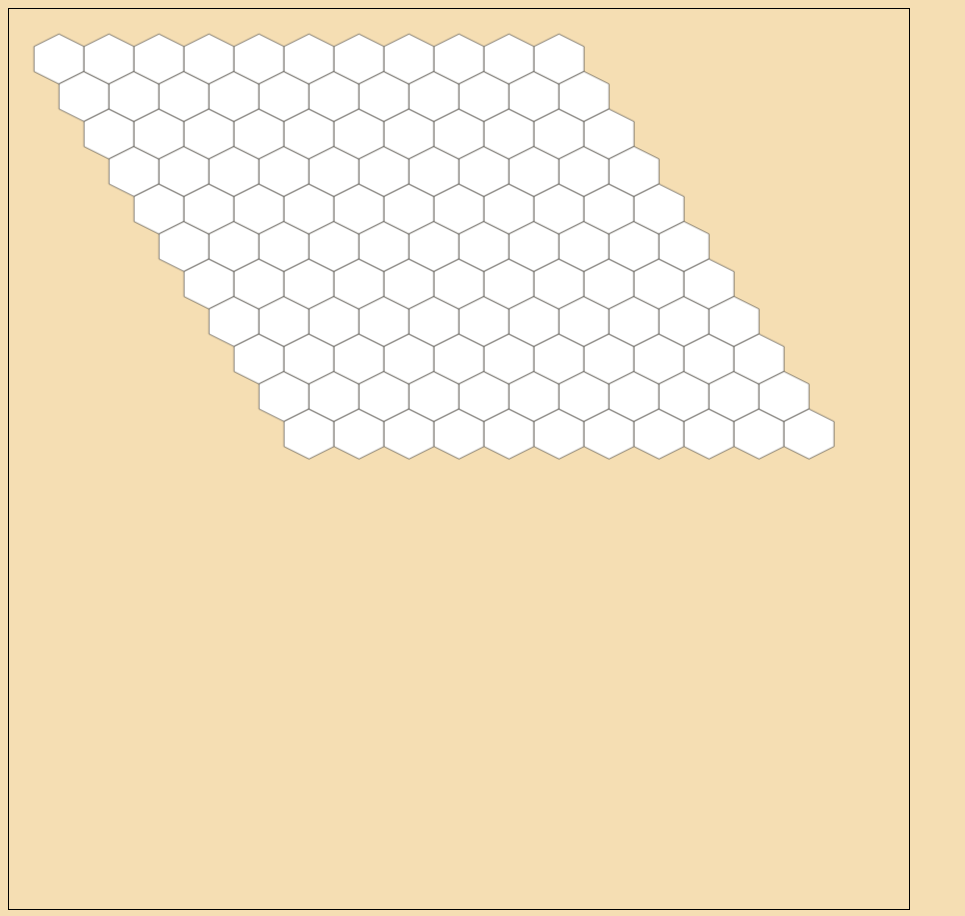
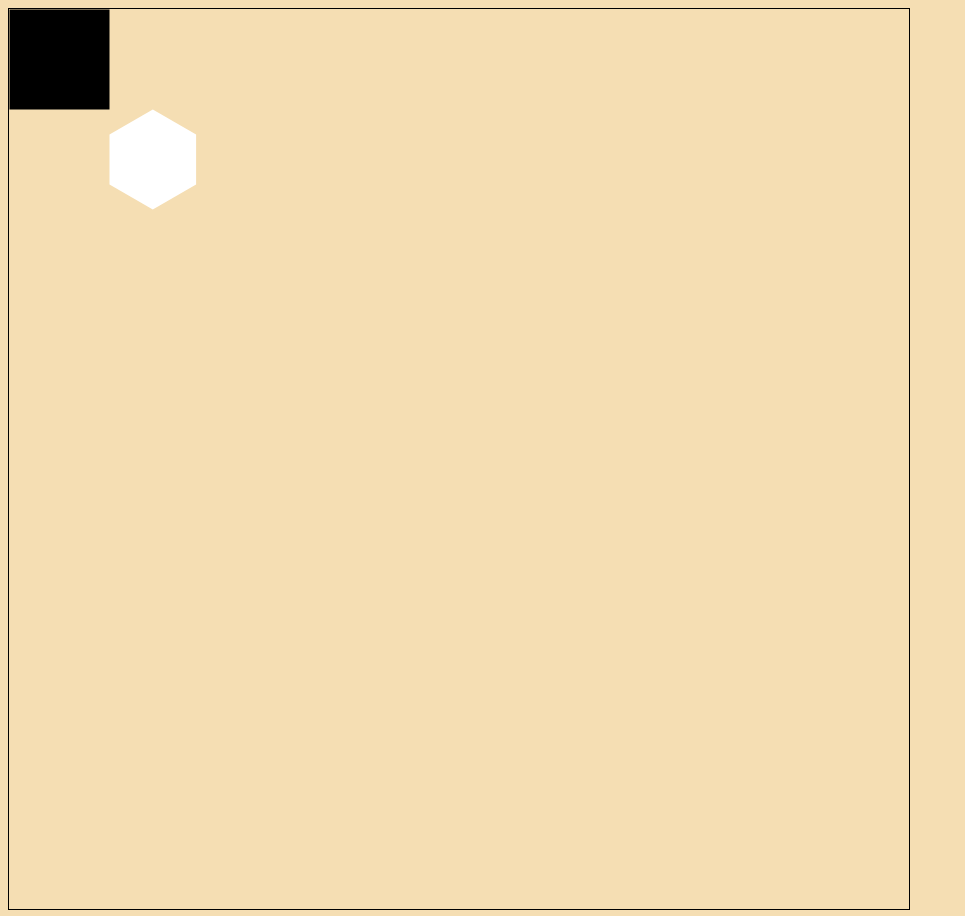
Before and after one commit to GTmmiller/hex-game, a plain HTML site: page index.html in a window 1280 px wide. Shown: the whole page, without its empty margins (0-965 px from the left). Drawn offline with Linux system fonts and the light colour scheme.

Commit message:
Make a simple hexagon class to build from

```diff
--- a/index.html
+++ b/index.html
@@ -4,9 +4,9 @@
 <head>
   <meta charset="utf-8">
 
-  <title>The HTML5 Herald</title>
-  <meta name="description" content="The HTML5 Herald">
-  <meta name="author" content="SitePoint">
+  <title>Hexagon Fun</title>
+  <meta name="description" content="My continued study into hexagons">
+  <meta name="author" content="Steven Miller">
 
   <link rel="stylesheet" href="css/styles.css?v=1.0">
 
@@ -30,6 +30,59 @@
       { x: 50, y: 25}
     ]
 
+    gamestate = {
+      turn: 0,
+      player: 1,
+      colors: {
+        1: 'red',
+        2: 'blue'
+      },
+      // p by q
+      usedTiles: {
+      }
+    }
+
+    let Hexagon = fabric.util.createClass(fabric.Polygon, {
+      initialize: function (options) {
+        // Use the size to create the initial coordinates
+        // for a regular hexagon in the pointed top configuration
+        this.size = options.size || 0
+        this.width = Math.sqrt(3) * this.size
+        this.height = 2 * this.size
+        let points = [
+          // top point then clockwise
+          { x: this.width * 0.5, y: 0 },
+          { x: this.width, y: this.height * 0.25 },
+          { x: this.width, y: this.height * 0.75 },
+          { x: this.width * 0.5, y: this.height },
+          { x: 0, y: this.height * 0.75 },
+          { x: 0, y: this.height * 0.25 }
+        ]
+        this.callSuper('initialize', points, options)
+      }
+    })
+    canvas.add(new Hexagon({top: 100, left: 100, size: 50, fill: 'white'}))
+
+    /*
+    let HexTile = fabric.util.createClass(fabric.Polyline, {
+      initialize: function(q, r, options, gamestate) {
+        this.callSuper('initialize', hexagonPoints, options);
+        // set up the default options for hexagon tiles
+        let scaleX = options.scaleX || 1
+        let scaleY = options.scaleY || 1
+        this.left = options.left || (100 + (100 * q) + (r * 50)) * scaleX
+        options.top = options.top || (100 + (75 * r)) * scaleY
+        options.stroke = options.stroke || 'black'
+        options.fill = options.fill || 'white'
+        options.scaleX = options.scaleX || scale
+        options.scaleY = options.scaleY || scale
+        // Know what your q and r are
+        this.q = q
+        this.r = r
+        this.gamestate = gamestate
+      }
+    }) */
+
     let createHexagon = function(q, r, scale) {
       const left = 100 + (100 * q) + (r * 50)
       const top = 100 + (75 * r)
@@ -40,8 +93,8 @@
         top: top * scale,
         originX: 'center',
         originY: 'center',
-        scaleX: .5,
-        scaleY: .5,
+        scaleX: scale,
+        scaleY: scale,
       })
       poly.on('mousedown', function(e) {
         e.target.set({fill: 'red'})
@@ -91,12 +144,13 @@
       originY: 'center'
     })
 
-    // createHexagon(0,0), createHexagon(0, 1), createHexagon(1,0),
-    for (let i = 0; i < 11; i++) {
-      for(let j = 0; j < 11; j++) {
-        canvas.add(createHexagon(i, j, 0.5))
-      }
-    }
+    // // createHexagon(0,0), createHexagon(0, 1), createHexagon(1,0),
+    // for (let i = 0; i < 11; i++) {
+    //   for(let j = 0; j < 11; j++) {
+    //     canvas.add(new HexTile(i, j, 0.5))
+    //   }
+    // }
+    canvas.add(new fabric.Rect({width: 100, height: 100}))
     // canvas.add(polyCenter, polyRight, polyTopRight, polyBottomRight)
     // canvas.add(createHexagon(0,0, 0.5), createHexagon(0, 1, 0.5), createHexagon (1, 0, 0.5))
   </script>
```
